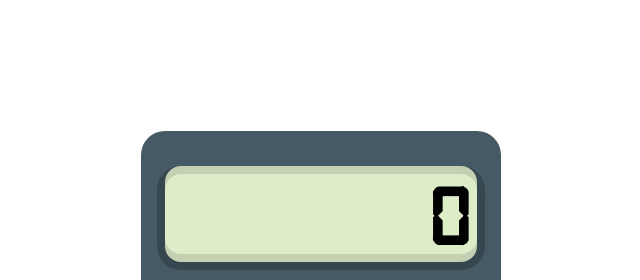
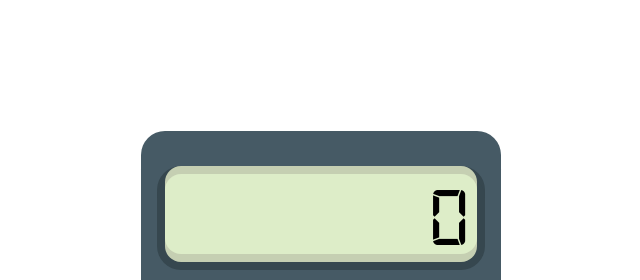
Before and after one commit to MarceloKade/3D-Calculator, a plain HTML site: page index.html in a window 1280 px wide. Shown: the top 280 px of the page, 319-959 px from the left. Drawn offline with Linux system fonts and the light colour scheme; a web font is replaced by a local one.

Commit message:
Update index.html
I changed the display from h3 to tag <p>

```diff
--- a/index.html
+++ b/index.html
@@ -16,8 +16,7 @@
         <div class="calc">
             <header>
                 <div class="display">
-                    <h4 class="result"></h4>
-                    <h4 class="value"></h4>
+                    <p class="value"></p>
                 </div>
 
             </header>
```
